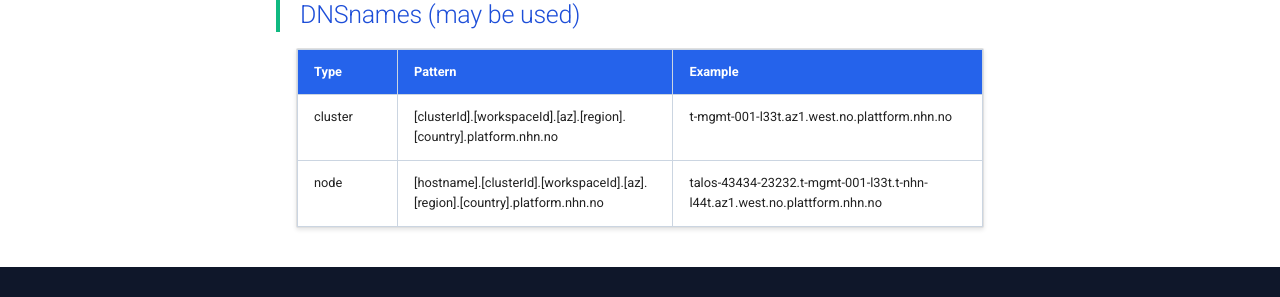
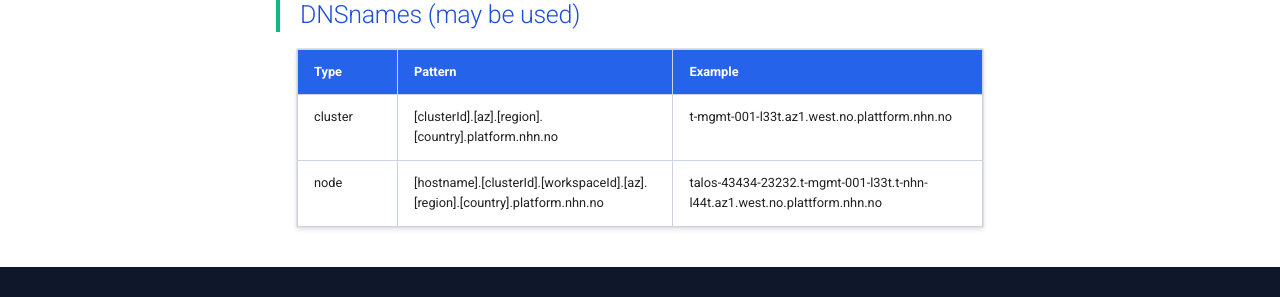
Before and after one commit to vitistack/docs, an MkDocs documentation site: the page built from docs/reference/configuration/clusterdiscovery.md, in a window 1280 px wide and 1390 px high. Shown: the part 967-1264 px from the top of the window. Built offline with MkDocs 1.6.1 and Material for MkDocs 9.7.7, drawn with Linux system fonts in a browser that asks for light colours; comment, search, counter and statistics services are not loaded.

Commit message:
Update clusterdiscovery.md

```diff
--- a/docs/reference/configuration/clusterdiscovery.md
+++ b/docs/reference/configuration/clusterdiscovery.md
@@ -22,5 +22,5 @@ A cluster that is created or should be adopted by vitistack must have the follow
 
 |Type|Pattern|Example|
 |---|---|---|
-|cluster|[clusterId].[workspaceId].[az].[region].[country].platform.nhn.no|t-mgmt-001-l33t.az1.west.no.plattform.nhn.no|
+|cluster|[clusterId].[az].[region].[country].platform.nhn.no|t-mgmt-001-l33t.az1.west.no.plattform.nhn.no|
 |node|[hostname].[clusterId].[workspaceId].[az].[region].[country].platform.nhn.no|talos-43434-23232.t-mgmt-001-l33t.t-nhn-l44t.az1.west.no.plattform.nhn.no|
```
